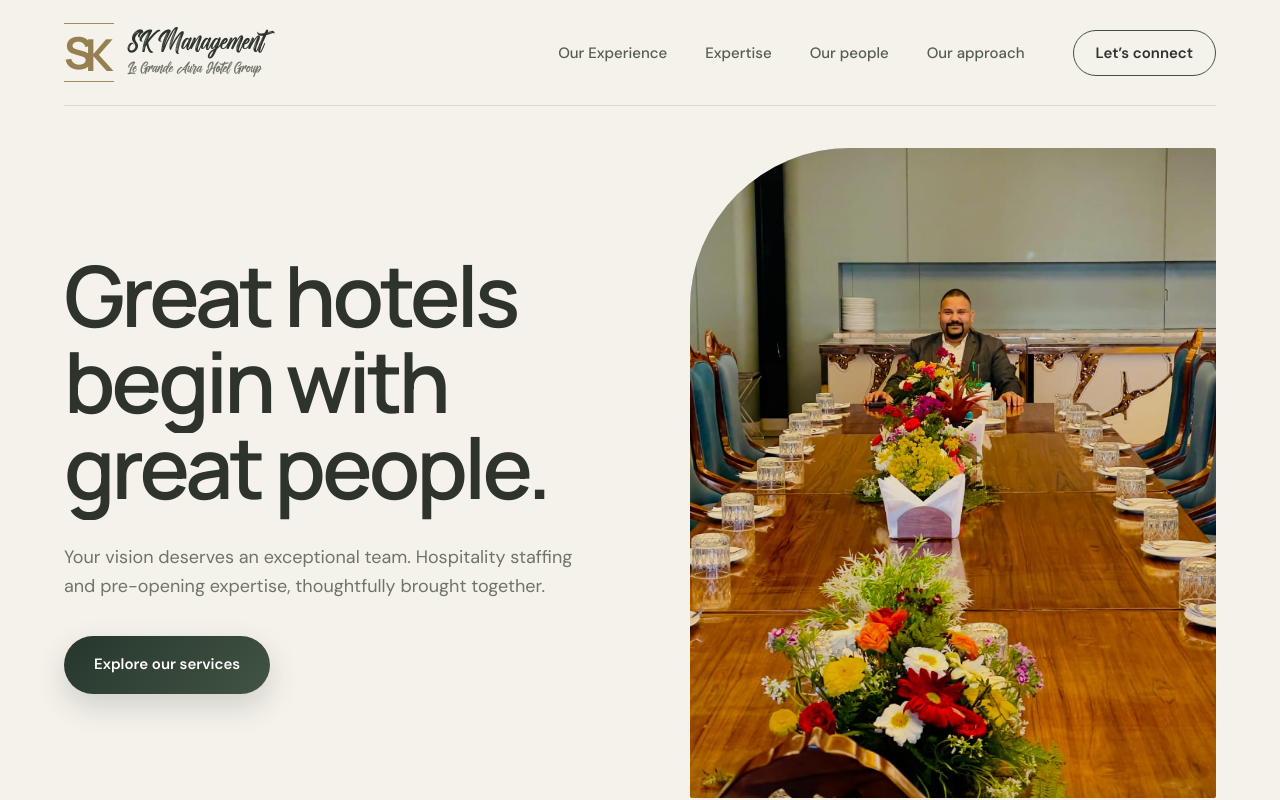
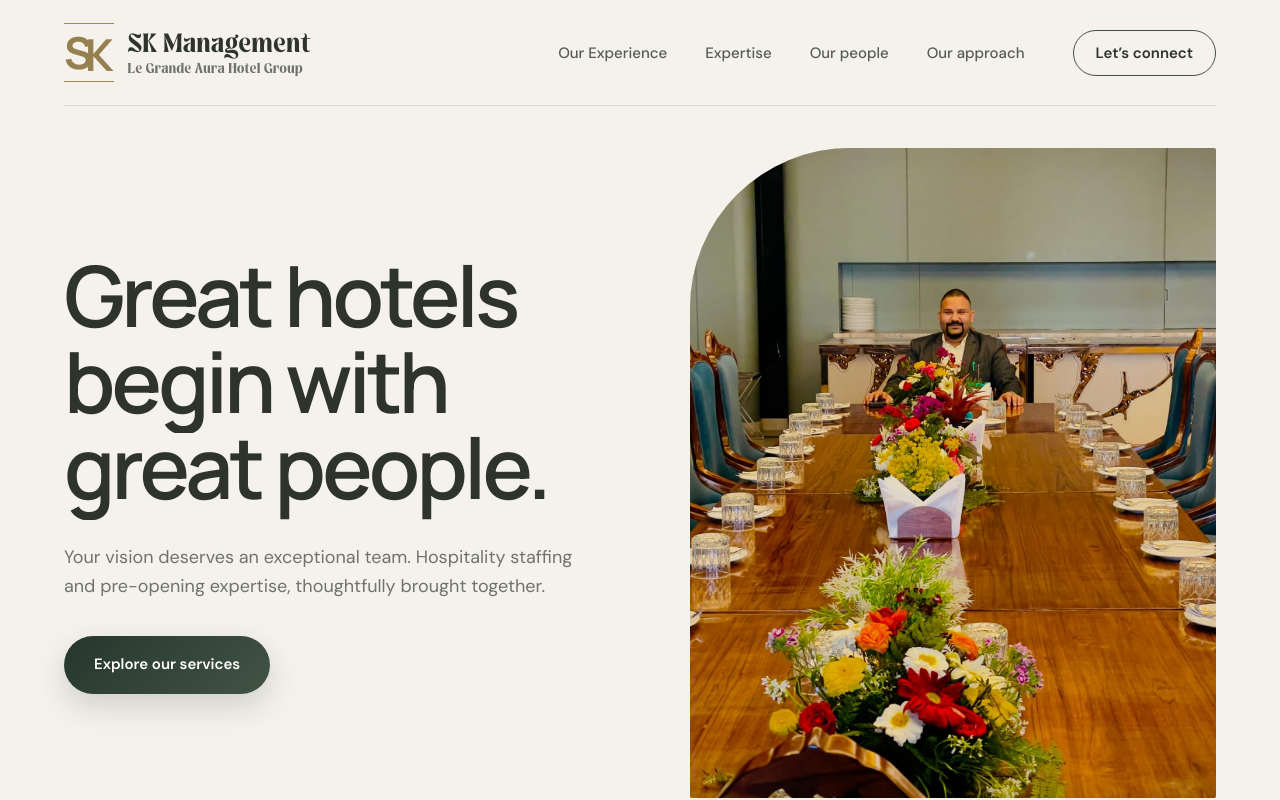
Before and after one commit to 1harshit123/sk-management, a React (Vite) app: page / in a window 1280 px wide. Shown: the top 800 px of the page. Built offline with nearby package versions, Linux system fonts and the light colour scheme.

Commit message:
Update Site source

```diff
--- a/index.html
+++ b/index.html
@@ -10,7 +10,7 @@
     <meta property="og:type" content="website" />
     <meta property="og:image" content="/images/team.jpeg" />
     <link rel="icon" type="image/svg+xml" href="/favicon.svg" />
-    <link rel="preload" href="/fonts/Awesome.ttf" as="font" type="font/ttf" crossorigin />
+    <link rel="preload" href="/fonts/Mileast.otf" as="font" type="font/otf" crossorigin />
     <link rel="preconnect" href="https://fonts.googleapis.com" />
     <link rel="preconnect" href="https://fonts.gstatic.com" crossorigin />
     <link href="https://fonts.googleapis.com/css2?family=DM+Sans:wght@400;500;600&family=Manrope:wght@600;700&display=swap" rel="stylesheet" />
--- a/src/styles.css
+++ b/src/styles.css
@@ -1,6 +1,6 @@
 @font-face {
-  font-family: 'Awesome';
-  src: url('/fonts/Awesome.ttf') format('truetype');
+  font-family: 'Mileast';
+  src: url('/fonts/Mileast.otf') format('opentype');
   font-style: normal;
   font-weight: 400;
   font-display: swap;
@@ -70,7 +70,7 @@ a:focus-visible, button:focus-visible { outline: 2px solid var(--brass); outline
 .brand-monogram::after { bottom: -8px; }
 .brand-monogram span { display: inline-block; transform: translateY(2px); }
 .brand-name { display: flex; flex-direction: column; gap: 2px; white-space: nowrap; }
-.brand-wordmark, .brand-tagline { font-family: 'Awesome', cursive; font-style: normal; font-weight: 400; letter-spacing: 0; line-height: 1.2; }
+.brand-wordmark, .brand-tagline { font-family: 'Mileast', serif; font-style: normal; font-weight: 400; letter-spacing: 0; line-height: 1.2; }
 .brand-wordmark { font-size: 24px; }
 .brand-tagline { font-size: 13px; color: var(--muted); }
 .header .brand { gap: 14px; }
```
Also changed, not shown: public/fonts/Mileast.otf (added), 1 other file (tests, documents, lock files or other folders).
